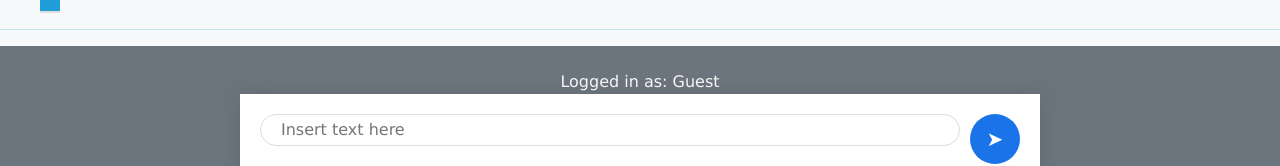
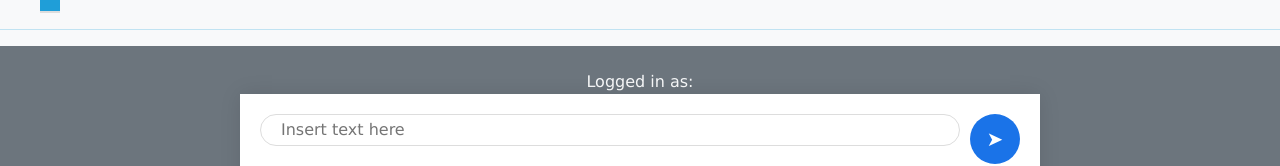
Before and after one commit to jakemay04/startup, a React (Vite) app: page /home in a window 1280 px wide. Shown: the part 204-370 px from the top of the page. Built offline with nearby package versions, Linux system fonts and the light colour scheme.

Commit message:
home functionality works

```diff
--- a/src/home/home.jsx
+++ b/src/home/home.jsx
@@ -7,7 +7,7 @@ const PostCard = ({ post }) => {
     <div className="post-card">
       <div className="profile-info">
         <div className="profile-pic">{post.email?.[0] || 'U'}</div>
-        <div className="mock_user">{post.email || 'User'}</div>
+        <div className="mock_user">{post.username || 'User'}</div>
       </div>
       <p>{post.content}</p>
     </div>
@@ -28,7 +28,7 @@ const PostInput = ({ onPostSubmit }) => {
   const handleSubmit = (e) => {
     e.preventDefault();
     if (postContent.trim()) {
-      onPostSubmit({ id: Date.now(), content: postContent, name: user?.username || user?.email});
+      onPostSubmit({ id: Date.now(), content: postContent, username: user?.username || user?.email, email: user?.email });
       setPostContent('');
     }
   };
@@ -57,7 +57,7 @@ export function Home() {
   }
   return (
     <main className="container-fluid bg-secondary text-center">
-      <div>Logged in as: {user?.email || 'Guest'}</div>
+      <div>Logged in as: {user?.username || user?.email}</div>
       <div className="feed-container">
         <div className="feed-item-profile">
           <PostInput onPostSubmit={handlePostSubmit} />
```
